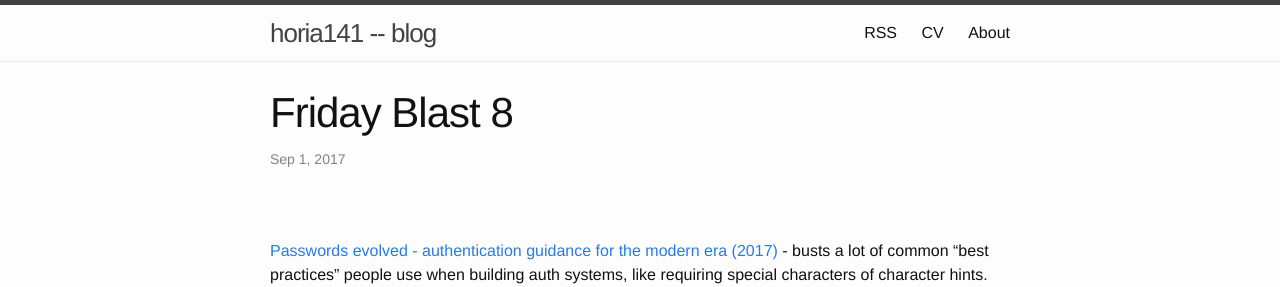
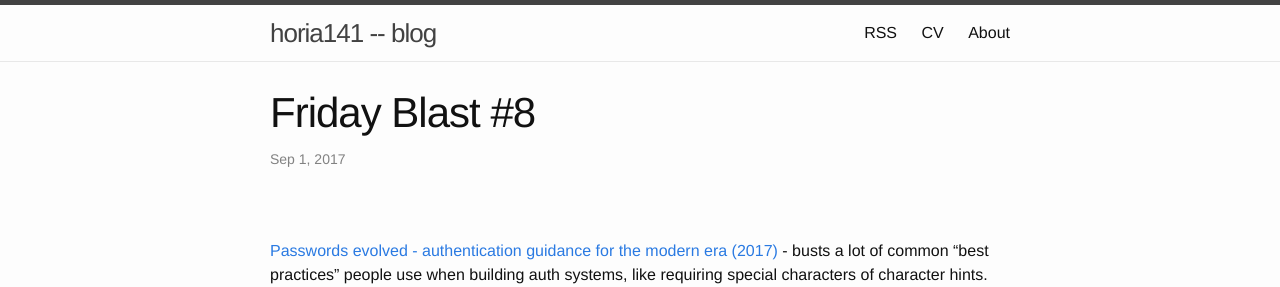
Before and after one commit to horia141/horia141.github.io, a Jekyll site: the page built from _posts/2017-09-01-friday-blast-8.md, in a window 1280 px wide. Shown: the top 287 px of the page. Built offline with Jekyll 4.4.1, drawn with Linux system fonts in a browser that asks for light colours; comment, search, counter and statistics services are not loaded; part of the change alters nothing that is shown.

```diff
--- a/_posts/2017-09-01-friday-blast-8.md
+++ b/_posts/2017-09-01-friday-blast-8.md
@@ -5,7 +5,8 @@ date: '2017-09-01 10:32'
 categories: post
 tags: friday_blast links
 comments: true
-math: null
+math: false
+title: 'Friday Blast #8'
 ---
 
 
```
